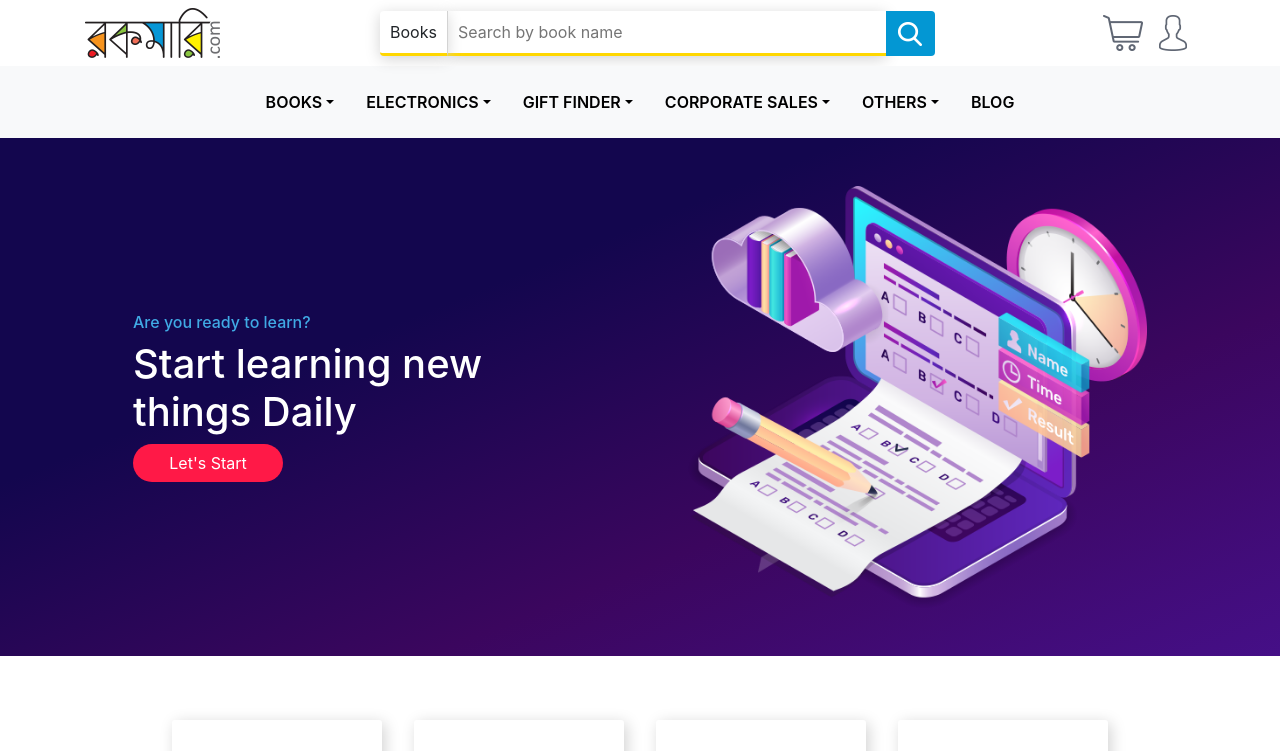
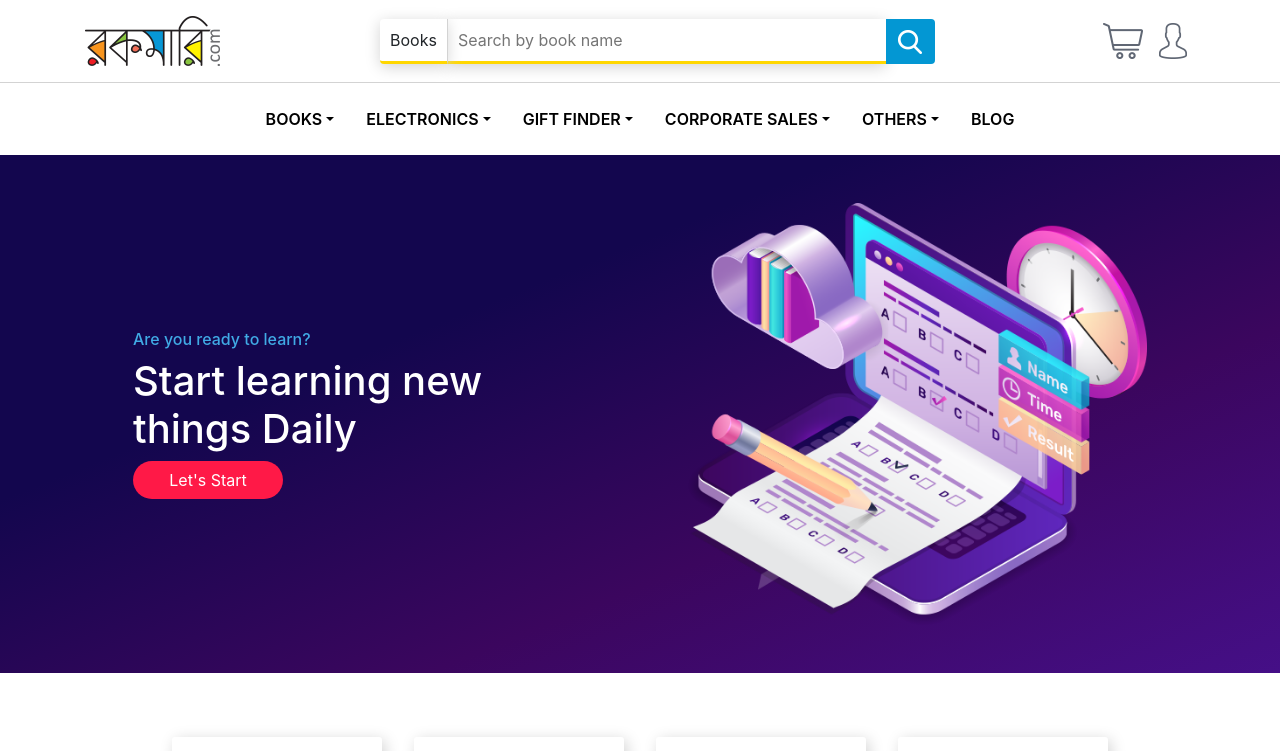
Before and after one commit to BK-Bagchi/rokomari-com, a React (Create React App) app: page / in a window 1280 px wide. Shown: the top 751 px of the page. Built offline with nearby package versions, Linux system fonts and the light colour scheme.

Commit message:
Few corrections made in the Header section markup

```diff
--- a/src/Components/Header/Header.css
+++ b/src/Components/Header/Header.css
@@ -28,6 +28,10 @@
     background: #0397D3;
     border-radius: 0 4px 4px 0;
 }
+.navbar{
+    border-top: 1px solid lightgrey;
+    background: white !important;
+}
 .navbar a{
     color: #000 !important;
     font-weight: 600;
--- a/src/Components/Header/Top.js
+++ b/src/Components/Header/Top.js
@@ -6,7 +6,7 @@
 
 const Top = () => {
     return (
-        <section className="top container py-2 d-flex justify-content-between align-items-center">
+        <section className="top container py-3 d-flex justify-content-between align-items-center">
             <img src={Logo} alt="Rokomari Logo" />
             <div className="search-box-holder">
                 <form className="d-flex w-100">
```
Also changed, not shown: 1 other file (tests, documents, lock files or other folders).
